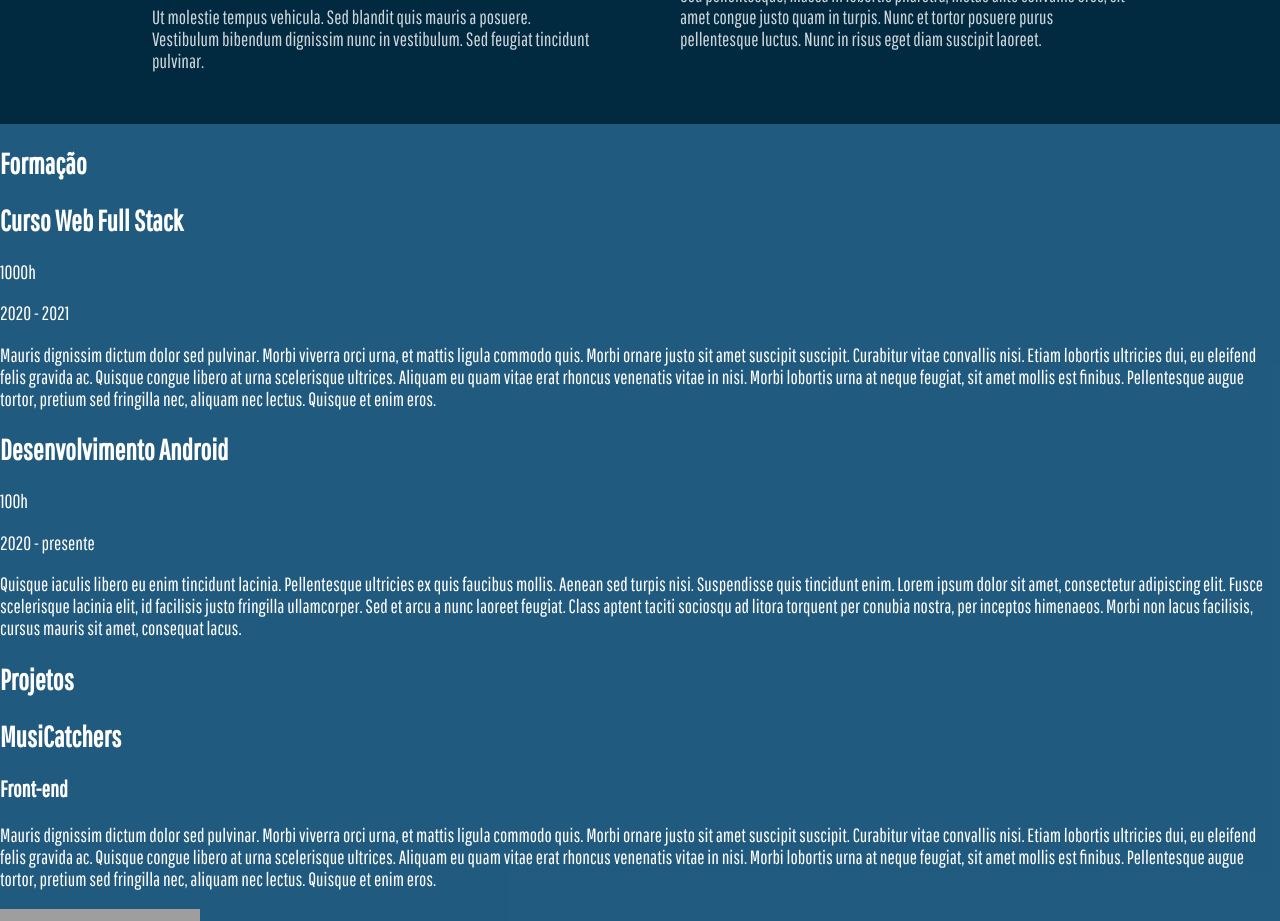
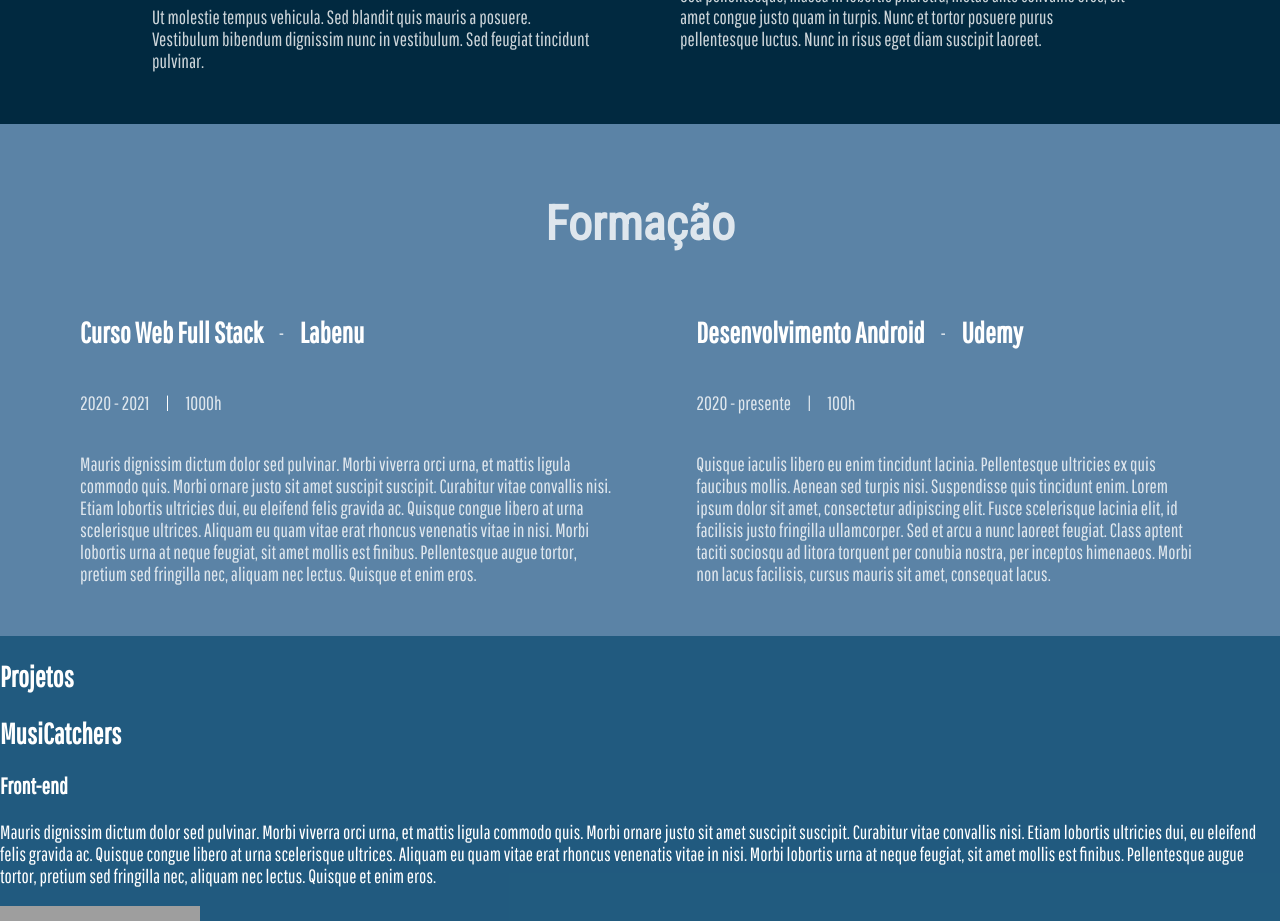
Before and after one commit to nyhvignoli/nyhvignoli.github.io, a React (Create React App) app: page / in a window 1280 px wide. Shown: the part 1160-2081 px from the top of the page. Built offline with nearby package versions, Linux system fonts and the light colour scheme; grey boxes are pictures that could not be loaded; a web font is replaced by a local one.

Commit message:
Education section done

```diff
--- a/src/components/Education/Education.js
+++ b/src/components/Education/Education.js
@@ -1,5 +1,7 @@
 import React from "react";
 import EducationContent from "./EducationContent/EducationContent";
+import { Wrapper, Content } from "./styles";
+import { Subtitle } from "../../global/styles";
 
 const Education = () => {
     const courses = [
@@ -20,8 +22,9 @@ const Education = () => {
     ];
 
     return (
-        <section>
-            <h1>Formação</h1>
+        <Wrapper>
+            <Subtitle>Formação</Subtitle>
+            <Content>
                 {courses.map((course, index) => {
                     return (
                         <EducationContent
@@ -34,7 +37,8 @@ const Education = () => {
                         />
                     )
                 })}
-        </section>
+            </Content>
+        </Wrapper>
     );
 }
 
--- a/src/components/Education/EducationContent/EducationContent.js
+++ b/src/components/Education/EducationContent/EducationContent.js
@@ -1,14 +1,21 @@
 import React from "react";
+import { Wrapper, BaseContainer } from "./styles";
 
 const EducationContent = (props) => {
     return (
-        <div>
-            <h2>{props.title}</h2>
-            <h3>{props.instituition}</h3>
-            <p>{props.duration}</p>
-            <p>{props.period}</p>
+        <Wrapper>
+            <BaseContainer>
+                <h2>{props.title}</h2>
+                <span>-</span>
+                <h2>{props.institution}</h2>
+            </BaseContainer>
+            <BaseContainer>
+                <p>{props.period}</p>
+                <span>|</span>
+                <p>{props.duration}</p>
+            </BaseContainer>
             <p>{props.description}</p>
-        </div>
+        </Wrapper>
     );
 }
 
--- a/src/components/Education/EducationContent/styles.js
+++ b/src/components/Education/EducationContent/styles.js
@@ -0,0 +1,13 @@
+import styled from "styled-components";
+
+export const Wrapper = styled.div`
+    p {
+        opacity: 0.8;
+    }
+`;
+
+export const BaseContainer = styled.div`
+    display: flex;
+    align-items: center;
+    gap: 1rem;
+`;
--- /dev/null
+++ b/src/components/Education/styles.js
@@ -0,0 +1,14 @@
+import styled from "styled-components";
+
+export const Wrapper = styled.section`
+    display: flex;
+    flex-direction: column;
+    align-items: center;
+    background-color: #5b83a6;
+    padding: 2rem 5rem;
+`;
+
+export const Content = styled.div`
+    display: flex;
+    gap: 5rem;
+`;
```
Lines whose indentation alone changed are shown as unchanged.
